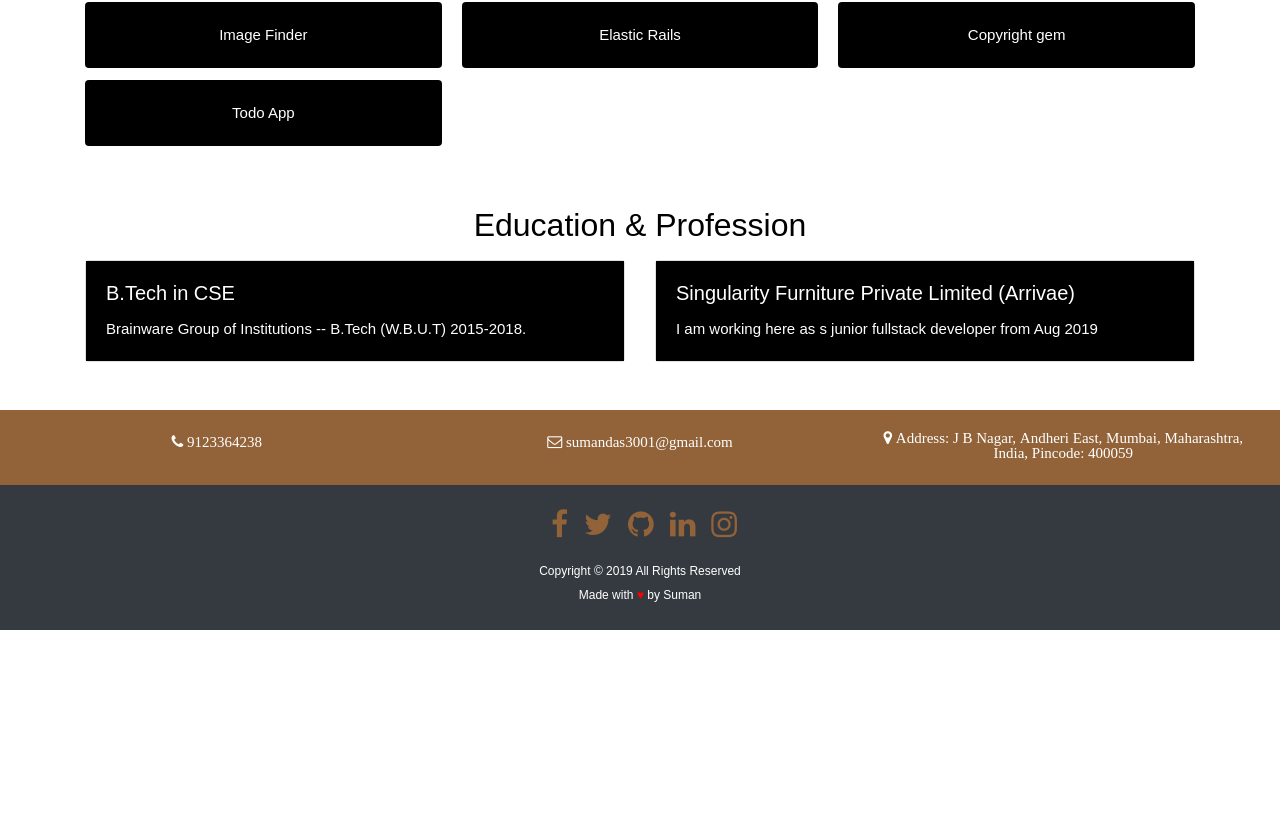
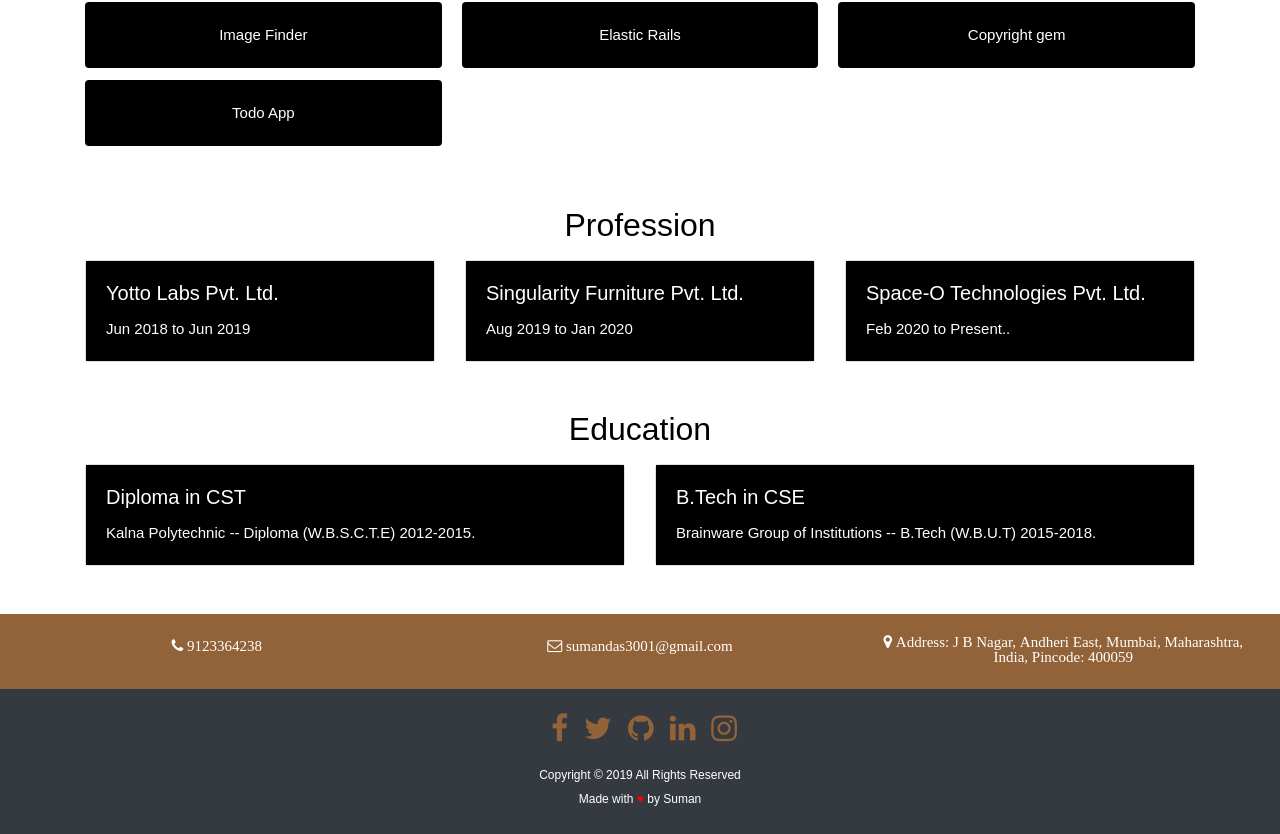
Before and after one commit to SumanDas3001/resume-static, a React (Create React App) app: page / in a window 1280 px wide. Shown: the part 1399-2233 px from the top of the page. Before the commit the page ends 2029 px from the top, so only its background shows below. Built offline with nearby package versions, Linux system fonts and the light colour scheme.

Commit message:
Add company name and education details

```diff
--- a/src/Components/EduProf.js
+++ b/src/Components/EduProf.js
@@ -9,11 +9,52 @@
   return(
     <div>
       <div className="mt-5">
-        <h2 className="sansserif" style={{textAlign: 'center', color: 'black'}}>Education & Profession</h2>
+        <h2 className="sansserif" style={{textAlign: 'center', color: 'black'}}>Profession</h2>
       </div>
 
       <div className="container">
         <div className="row mt-3 mb-5">
+          <div className="col-sm-4 col-md-4">
+            <div className="card">
+              <div className="card-body" style={card_bg}>
+                <h5 className="card-title text-white"><a href="http://yottolabs.com" className="custom-card text-white" target="_blank">Yotto Labs Pvt. Ltd.</a></h5>
+                <p className="card-text text-white">Jun 2018 to Jun 2019</p>
+              </div>
+            </div>
+          </div>
+          <div className="col-sm-4 col-md-4">
+            <div className="card">
+              <div className="card-body" style={card_bg}>
+                <h5 className="card-title text-white"><a href="https://arrivae.com" className="custom-card text-white" target="_blank">Singularity Furniture Pvt. Ltd.</a></h5>
+                <p className="card-text text-white">Aug 2019 to Jan 2020</p>
+              </div>
+            </div>
+          </div>
+          <div className="col-sm-4 col-md-4">
+            <div className="card">
+              <div className="card-body" style={card_bg}>
+                <h5 className="card-title text-white"><a href="https://www.spaceotechnologies.com" className="custom-card text-white" target="_blank">Space-O Technologies Pvt. Ltd.</a></h5>
+                <p className="card-text text-white">Feb 2020 to Present..</p>
+              </div>
+            </div>
+          </div>
+        </div>
+      </div>
+
+      <div className="mt-5">
+        <h2 className="sansserif" style={{textAlign: 'center', color: 'black'}}>Education</h2>
+      </div>
+
+      <div className="container">
+        <div className="row mt-3 mb-5">
+          <div className="col-sm-6 col-md-6">
+            <div className="card">
+              <div className="card-body" style={card_bg}>
+                <h5 className="card-title text-white">Diploma in CST</h5>
+                <p className="card-text text-white">Kalna Polytechnic -- Diploma (W.B.S.C.T.E) 2012-2015.</p>
+              </div>
+            </div>
+          </div>
           <div className="col-sm-6 col-md-6">
             <div className="card">
               <div className="card-body" style={card_bg}>
@@ -22,16 +63,9 @@
               </div>
             </div>
           </div>
-          <div className="col-sm-6 col-md-6">
-            <div className="card">
-              <div className="card-body" style={card_bg}>
-                <h5 className="card-title text-white"><a href="https://arrivae.com" className="custom-card text-white" target="_blank">Singularity Furniture Private Limited (Arrivae)</a></h5>
-                <p className="card-text text-white">I am working here as s junior fullstack developer from Aug 2019</p>
-              </div>
-            </div>
-          </div>
         </div>
       </div>
+
     </div>
   );
 }
```
Also changed, not shown: 1 other file (tests, documents, lock files or other folders).
